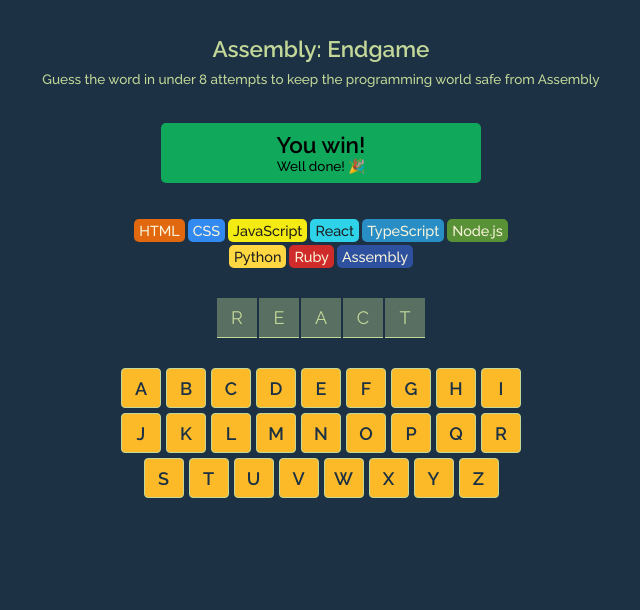
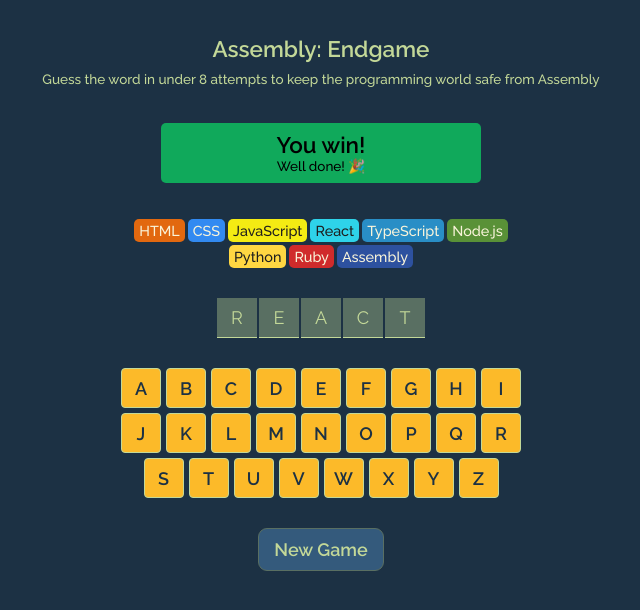
Before and after one commit to Tyriol/assembly-hangman, a React (Vite) app: page / in a window 1280 px wide. Shown: the top 610 px of the page, without its empty margins (319-959 px from the left). Built offline with nearby package versions, Linux system fonts and the light colour scheme.

Commit message:
add new game button with styling

```diff
--- a/src/App.css
+++ b/src/App.css
@@ -78,6 +78,7 @@
   flex-wrap: wrap;
   justify-content: center;
   gap: 5px;
+  margin-bottom: 30px;
 }
 
 .key {
@@ -90,3 +91,13 @@
   font-weight: 600;
   border: 1px solid #c3d898;
 }
+
+button.new-game {
+  background-color: #345a7c;
+  border: 1px solid #596f62;
+  border-radius: 0.5rem;
+  color: #c3d898;
+  padding: 10px 15px;
+  font-family: "Raleway", sans-serif;
+  font-weight: 600;
+}
--- a/src/App.tsx
+++ b/src/App.tsx
@@ -46,6 +46,9 @@
         <section className="languages">{languageElements}</section>
         <section className="letters">{letters}</section>
         <section className="keyboard">{keys}</section>
+        <button className="new-game" type="button">
+          New Game
+        </button>
       </main>
     </>
   );
```
